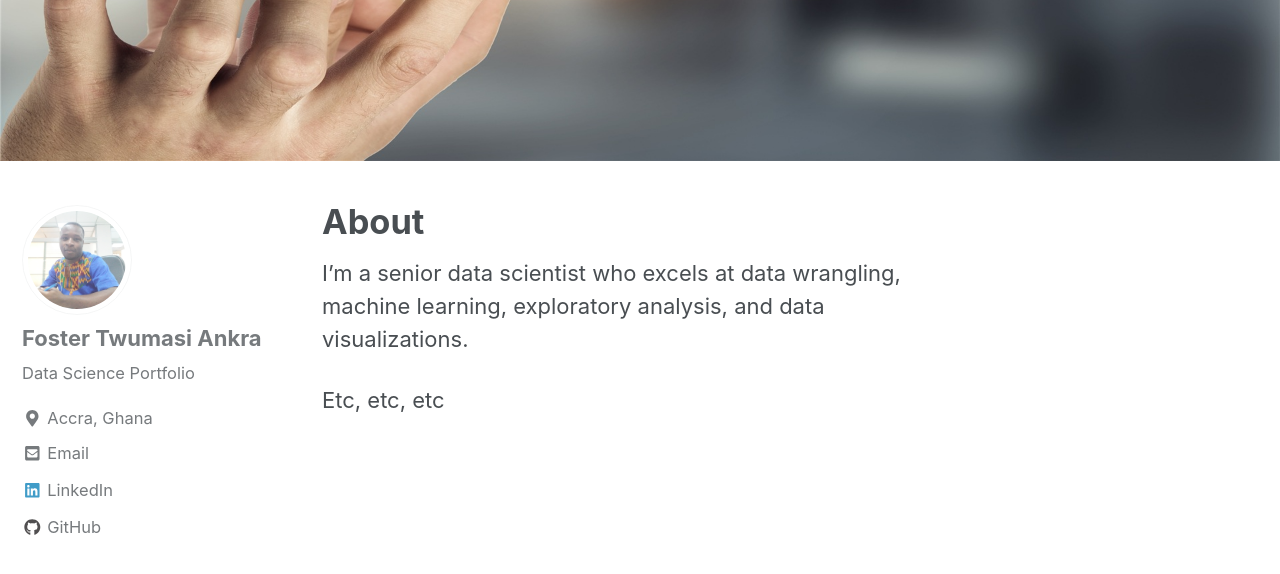
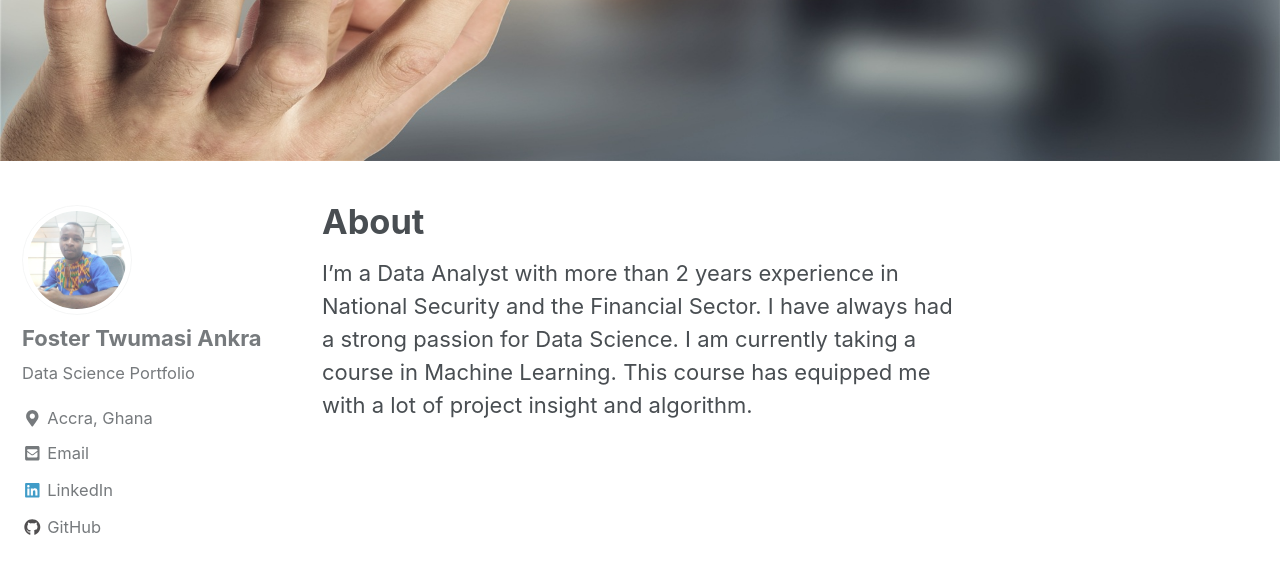
Before and after one commit to FTANKRA/FTAnkra.github.io, a Jekyll site: the page built from _pages/about.md, in a window 1280 px wide and 900 px high, scrolled down 539 px. Shown: the top 574 px of the window. Built offline with Jekyll 4.4.1, drawn with Linux system fonts in a browser that asks for light colours; nearby versions of some CDN libraries.

Commit message:
new github

```diff
--- a/_pages/about.md
+++ b/_pages/about.md
@@ -5,6 +5,4 @@ header:
   image: "/images/zakim.jpg"
 ---
 
-I'm a senior data scientist who excels at data wrangling, machine learning, exploratory analysis, and data visualizations.
-
-Etc, etc, etc
+I'm a Data Analyst with more than 2 years experience in National Security and the Financial Sector. I have always had a strong passion for Data Science. I am currently taking a course in Machine Learning. This course has equipped me with a lot of project insight and algorithm.
```
